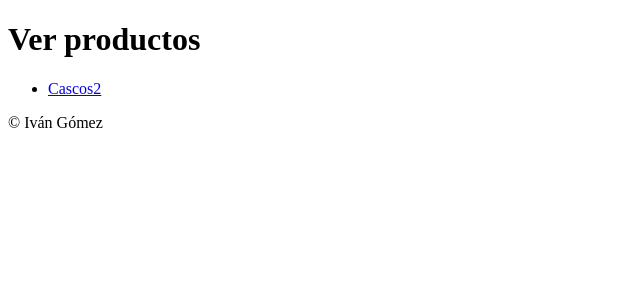
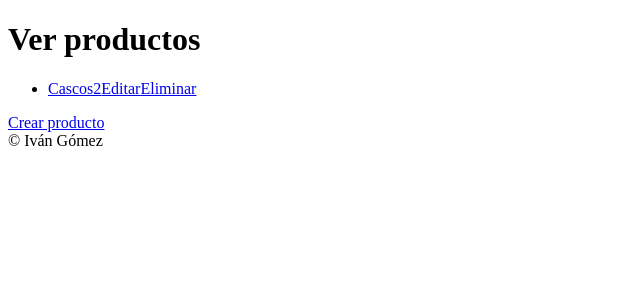
Before and after one commit to Iv4nTech/tienda_virtual, a Django app: page /tienda/admin/productos in a window 1280 px wide. Shown: the part 34-334 px from the top of the page, without its empty margins (0-640 px from the left). Run offline with Django 5.2, Linux system fonts and the light colour scheme; data comes from the database, SQL or seed files in the repository; both versions use the stored data as it was after the commit.

Commit message:
CRUD de Producto realizado

```diff
--- a/core/templates/core/ver_productos.html
+++ b/core/templates/core/ver_productos.html
@@ -7,7 +7,8 @@
 {% block content %}
 <ul>
 {% for producto in productos %}
-    <li><a href="{% url 'detalle_producto' producto.pk %}">{{producto.nombre}}{{producto.id}}</a></li>
+    <li><a href="{% url 'detalle_producto' producto.pk %}">{{producto.nombre}}{{producto.id}}</a><a href="{% url 'editar_producto' producto.pk %}">Editar</a><a href="{% url 'eliminar_producto' producto.pk%}">Eliminar</a></li>
 {% endfor %}
 </ul>
+<a href="{% url 'crear_producto' %}">Crear producto</a>
 {% endblock %}
--- a/core/urls.py
+++ b/core/urls.py
@@ -3,5 +3,10 @@ from .views import *
 
 urlpatterns = [
     path('tienda/admin/productos', ver_productos.as_view(), name='ver_producto'),
-    path('tienda/admin/productos/<int:pk>', detalle_producto.as_view(), name='detalle_producto')
+    path('tienda/admin/productos/<int:pk>', detalle_producto.as_view(), name='detalle_producto'),
+    path('tienda/admin/productos/nuevo', crear_producto.as_view(), name='crear_producto'),
+    path('tienda/admin/productos/edicion/<int:pk>', editar_producto.as_view(), name='editar_producto'),
+    path('tienda/admin/productos/eliminar/<int:pk>', eliminar_producto.as_view(), name='eliminar_producto')
+
+
 ]
--- a/core/views.py
+++ b/core/views.py
@@ -1,6 +1,8 @@
 from django.shortcuts import render
-from django.views.generic import ListView, CreateView, DetailView
+from django.views.generic import ListView, CreateView, DetailView, UpdateView, DeleteView
 from .models import *
+from .forms import ProductoForm
+from django.urls import reverse_lazy
 
 class ver_productos(ListView):
     template_name = 'core/ver_productos.html'
@@ -11,3 +13,21 @@ class detalle_producto(DetailView):
     model = Producto
     context_object_name = 'producto'
     template_name = 'core/detalle_producto.html'
+
+class crear_producto(CreateView):
+    model = Producto
+    form_class = ProductoForm
+    success_url = reverse_lazy('ver_producto')
+    template_name = 'core/crear_producto.html'
+
+class editar_producto(UpdateView):
+    model = Producto
+    form_class = ProductoForm
+    success_url = reverse_lazy('ver_producto')
+    template_name = 'core/crear_producto.html'
+
+class eliminar_producto(DeleteView):
+    model = Producto
+    success_url = reverse_lazy('ver_producto')
+    template_name = 'core/eliminar_producto.html'
+    context_object_name = 'producto'
```
Also changed, not shown: core/forms.py (added, +9 -0 lines), core/templates/core/crear_producto.html (added, +13 -0 lines), core/templates/core/eliminar_producto.html (added, +15 -0 lines), db.sqlite3.
